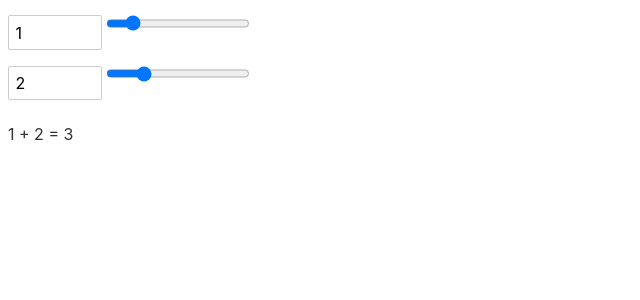
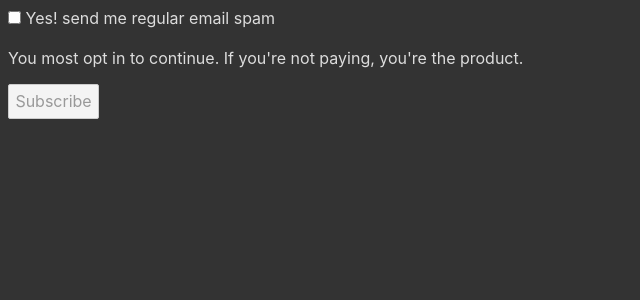
Before and after one commit to mvargasmoran/svelte101-all-bosses, a Svelte app: page / in a window 1280 px wide. Shown: the top 300 px of the page, without its empty margins (0-640 px from the left). Built offline with nearby package versions, Linux system fonts and the light colour scheme.

Commit message:
Add checkbox biding tutorial
https://svelte.dev/tutorial/checkbox-inputs

```diff
--- a/public/global.css
+++ b/public/global.css
@@ -5,7 +5,8 @@
 }
 
 body {
-	color: #333;
+	color: #ddd;
+	background-color: #333;
 	margin: 0;
 	padding: 8px;
 	box-sizing: border-box;
--- a/src/App.svelte
+++ b/src/App.svelte
@@ -1,17 +1,18 @@
 <script>
-  let a = 1;
-  let b = 2;
+  let yes = false;
 </script>
 
-<label for="">
-  <input type=number bind:value={a} min=0 max=10/>
-  <input type=range bind:value={a} min=0 max=10/>
+<label>
+  <input type=checkbox bind:checked={yes} />
+  Yes! send me regular email spam
 </label>
 
+{#if yes}
+  <p>Thank you. We will bombard your inbox and sell your personal details</p>
+{:else}
+  <p>You most opt in to continue. If you're not paying, you're the product.</p>
+{/if}
 
-<label for="">
-  <input type=number bind:value={b} min=0 max=10/>
-  <input type=range bind:value={b} min=0 max=10/>
-</label>
-
-<p>{a} + {b} = {a + b}</p>
+<button disabled={!yes}>
+  Subscribe
+</button>
```
Also changed, not shown: 1 other file (tests, documents, lock files or other folders).
